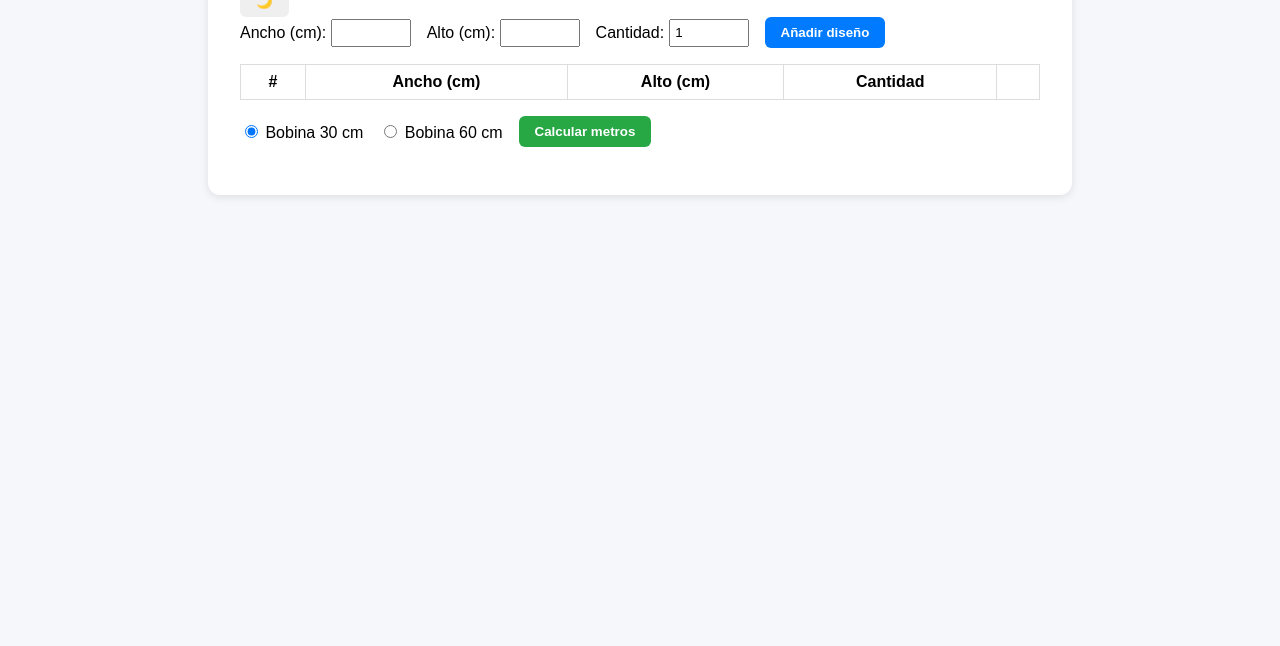
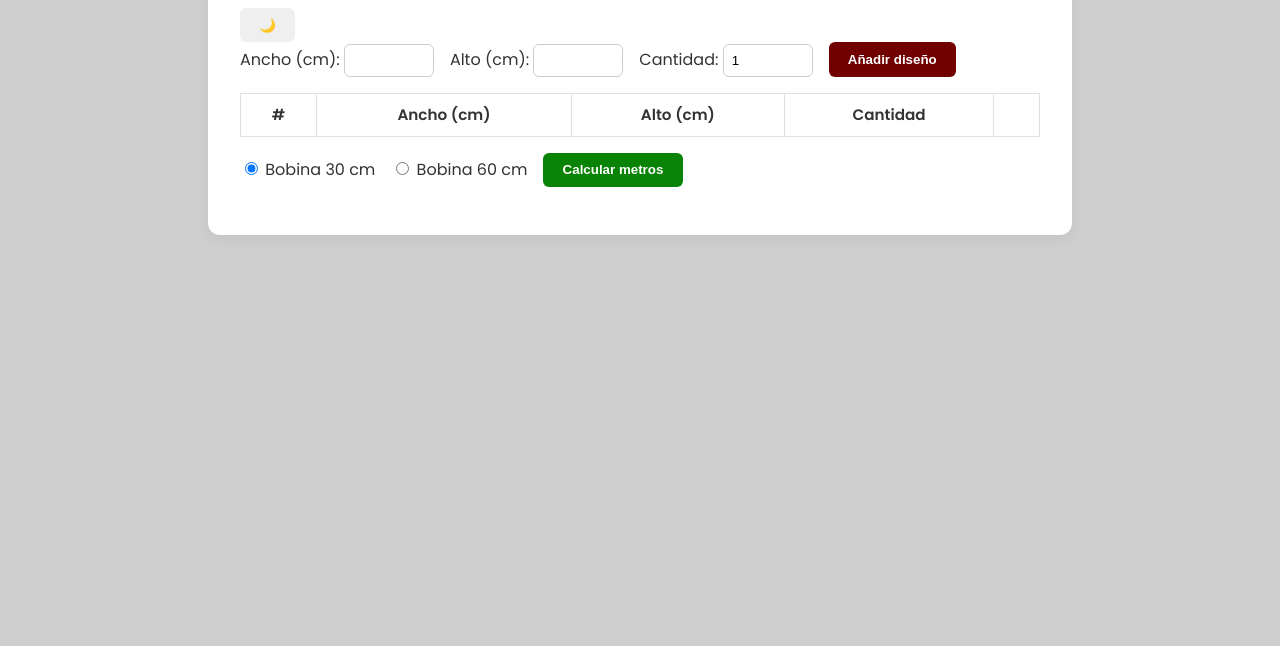
Before and after one commit to Acab1312SDZ/Calculadora_dtf, a plain HTML site: page index.html in a window 1280 px wide. Shown: the part 154-800 px from the top of the page. Drawn offline with Linux system fonts and the light colour scheme.

Commit message:
çstyle.css

```diff
--- a/style.css
+++ b/style.css
@@ -1,71 +1,60 @@
-    /* ----------------
-    Estilos globales
-    ---------------- */
+  :root {
+  --primary: #710000;
+  --accent: #098305;
+  --bg: #cecece;
+  --text: #333;
+  --white: #ffffff;
+}
 
 body {
-    font-family: Arial, Helvetica, sans-serif;
-    background: #f5f7fa;
+  font-family: 'Poppins', Arial, Helvetica, sans-serif;
+  background: var(--bg);
+  color: var(--text);
   margin: 0;
   padding: 2rem;
+  line-height: 1.6;
 }
 
 h1 {
   margin-top: 0;
+  color: var(--primary);
 }
-
-    /* --------------------
-    Contenedor principal
-    -------------------- */
 
 .container {
   max-width: 800px;
   margin: auto;
-    background: #fff;
+  background: var(--white);
   padding: 2rem;
   border-radius: 12px;
-    box-shadow: 0 2px 8px rgba(0, 0, 0, 0.1);
+  box-shadow: 0 4px 12px rgba(0,0,0,0.05);
 }
 
-    /* -------------
-    Input numérico
-    ------------- */
-
 input[type="number"] {
-    width: 80px;
-    padding: 0.3rem;
+  width: 90px;
+  padding: 0.5rem;
+  border: 1px solid #ccc;
+  border-radius: 6px;
 }
-
-    /* -----------------
-    Fila del formulario
-    ----------------- */
 
 .form-row {
   display: flex;
   gap: 1rem;
   flex-wrap: wrap;
-    align-items: center;
+  align-items: flex-end;
 }
-
-    /* ------
-    Tablas
-    ------ */
 
 table {
   width: 100%;
   border-collapse: collapse;
   margin-top: 1rem;
+  font-size: 0.95rem;
 }
 
-    th,
-    td {
-    border: 1px solid #ddd;
-    padding: 0.5rem;
+th, td {
+  border: 1px solid #e0e0e0;
+  padding: 0.6rem;
   text-align: center;
 }
-
-    /* ---------
-    Sección acciones
-    --------- */
 
 .actions {
   margin-top: 1rem;
@@ -75,49 +64,43 @@
   align-items: center;
 }
 
-    /* -------
-    Botones
-    ------- */
-
 button {
-    padding: 0.5rem 1rem;
+  padding: 0.6rem 1.2rem;
   border: none;
   border-radius: 6px;
   cursor: pointer;
   font-weight: 600;
+  transition: background 0.2s;
 }
 
 button.add {
-    background: #007bff;
-    color: #fff;
+  background: var(--primary);
+  color: var(--white);
 }
 
 button.compute {
-    background: #28a745;
-    color: #fff;
+  background: var(--accent);
+  color: var(--white);
 }
 
 button.delete {
   background: #dc3545;
-    color: #fff;
+  color: var(--white);
 }
 
-    /* ---------
-    Resultado
-    --------- */
+button:hover {
+  opacity: 0.9;
+}
 
 .result {
   font-size: 1.5rem;
   font-weight: bold;
   margin-top: 1rem;
+  color: var(--accent);
 }
-
-    /* --------------
-    Media Queries
-    -------------- */
 
 @media (max-width: 600px) {
   input[type="number"] {
-        width: 60px;
+    width: 70px;
   }
 }
```
Lines whose indentation alone changed are shown as unchanged.
